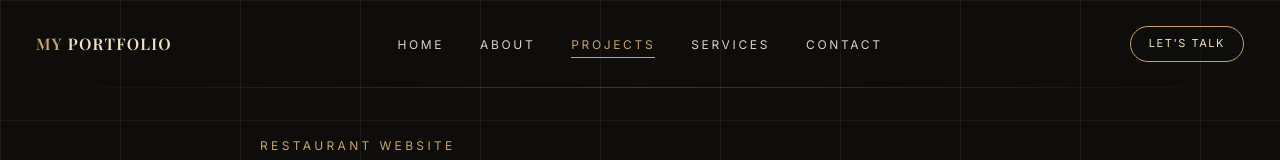
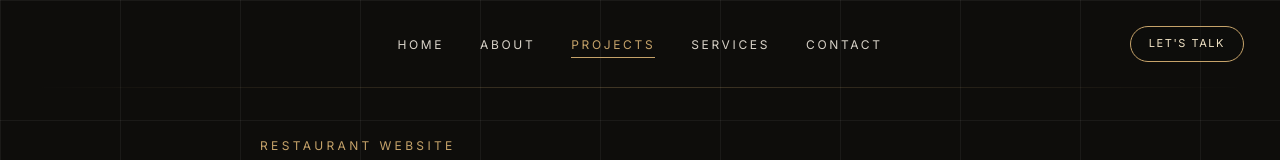
Before and after one commit to omofolawe-aiyedun/PORTFOLIO, a plain HTML site: page PORTFOLIO/hearth-palm.html in a window 1280 px wide. Shown: the top 160 px of the page. Drawn offline with nearby package versions, Linux system fonts and the light colour scheme.

Commit message:
Remove text from site brand link in HTML

```diff
--- a/PORTFOLIO/hearth-palm.html
+++ b/PORTFOLIO/hearth-palm.html
@@ -15,7 +15,7 @@
 <body>
     <a class="skip-link pill" href="#main-content">Skip to content</a>
     <header class="site-header">
-        <a class="site-brand" href="index.html" aria-label="MY PORTFOLIO home"><span>MY</span> PORTFOLIO</a>
+        <a class="site-brand" href="index.html" aria-label="MY PORTFOLIO home"><span></span></a>
         <button class="menu-toggle" type="button" aria-label="Open navigation" aria-expanded="false" aria-controls="site-nav">
             <span class="menu-toggle-label">Menu</span>
         </button>
```
